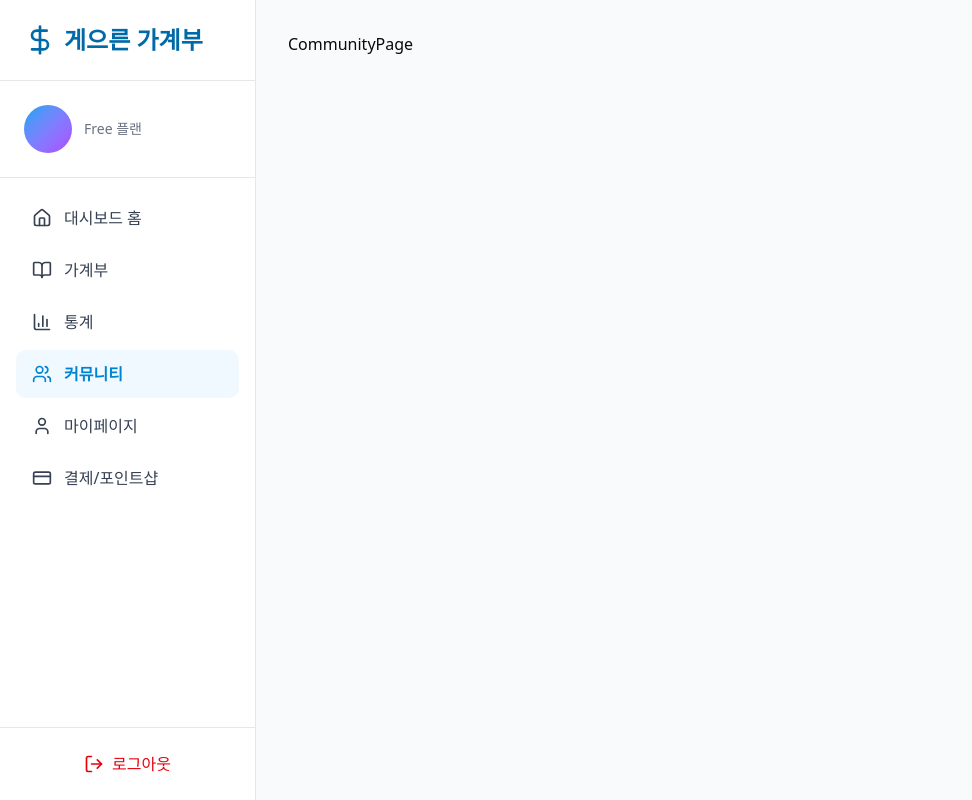
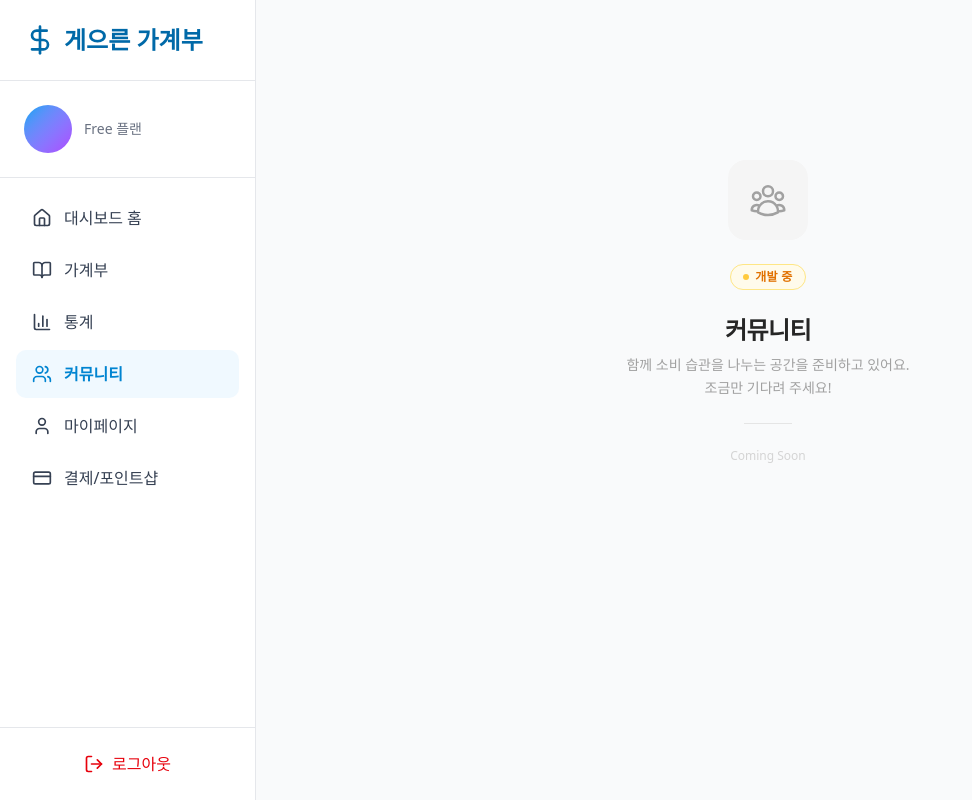
Before and after one commit to fin-track-org/fin-track-front-web, a Next.js app: page /home/community in a window 1280 px wide. Shown: the whole page, without its empty margins (0-972 px from the left). Built offline with nearby package versions, Linux system fonts and the light colour scheme; no server answers; a web font is replaced by a local one.

Commit message:
add: 커뮤니티 페이지 개발중 ui 구현

```diff
--- a/src/app/home/community/page.tsx
+++ b/src/app/home/community/page.tsx
@@ -1,7 +1,47 @@
 export default function CommunityPage() {
   return (
-    <>
-      <h1>CommunityPage</h1>
-    </>
+    <div className="flex flex-col items-center justify-center min-h-[70vh] px-4 text-center">
+      <div className="flex flex-col items-center gap-6 max-w-sm">
+        {/* Icon */}
+        <div className="w-20 h-20 rounded-2xl bg-neutral-100 flex items-center justify-center">
+          <svg
+            className="w-10 h-10 text-neutral-400"
+            fill="none"
+            stroke="currentColor"
+            strokeWidth={1.5}
+            viewBox="0 0 24 24"
+          >
+            <path
+              strokeLinecap="round"
+              strokeLinejoin="round"
+              d="M18 18.72a9.094 9.094 0 003.741-.479 3 3 0 00-4.682-2.72m.94 3.198l.001.031c0 .225-.012.447-.037.666A11.944 11.944 0 0112 21c-2.17 0-4.207-.576-5.963-1.584A6.062 6.062 0 016 18.719m12 0a5.971 5.971 0 00-.941-3.197m0 0A5.995 5.995 0 0012 12.75a5.995 5.995 0 00-5.058 2.772m0 0a3 3 0 00-4.681 2.72 8.986 8.986 0 003.74.477m.94-3.197a5.971 5.971 0 00-.94 3.197M15 6.75a3 3 0 11-6 0 3 3 0 016 0zm6 3a2.25 2.25 0 11-4.5 0 2.25 2.25 0 014.5 0zm-13.5 0a2.25 2.25 0 11-4.5 0 2.25 2.25 0 014.5 0z"
+            />
+          </svg>
+        </div>
+
+        {/* Badge */}
+        <span className="inline-flex items-center gap-1.5 px-3 py-1 rounded-full bg-amber-50 border border-amber-200 text-amber-600 text-xs font-semibold tracking-wide">
+          <span className="w-1.5 h-1.5 rounded-full bg-amber-400 animate-pulse" />
+          개발 중
+        </span>
+
+        {/* Title & Description */}
+        <div className="flex flex-col gap-2">
+          <h1 className="text-2xl font-bold text-neutral-800 tracking-tight">
+            커뮤니티
+          </h1>
+          <p className="text-sm text-neutral-400 leading-relaxed">
+            함께 소비 습관을 나누는 공간을 준비하고 있어요.
+            <br />
+            조금만 기다려 주세요!
+          </p>
+        </div>
+
+        {/* Divider */}
+        <div className="w-12 h-px bg-neutral-200" />
+
+        <p className="text-xs text-neutral-300">Coming Soon</p>
+      </div>
+    </div>
   );
 }
```
